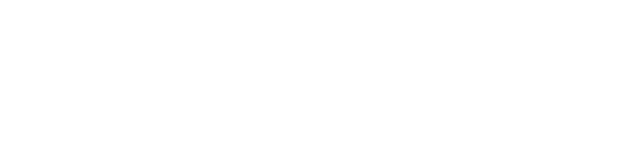
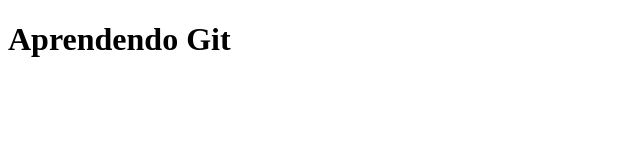
Before and after one commit to FullStack-AllenHalsay/front-end, a plain HTML site: page index.html in a window 1280 px wide. Shown: the whole page, without its empty margins (0-640 px from the left). Drawn offline with Linux system fonts and the light colour scheme.

Commit message:
primeirocommit

```diff
--- a/index.html
+++ b/index.html
@@ -9,7 +9,7 @@
 </head>
 
 <body>
-
+    <h1>Aprendendo Git</h1>
 </body>
 
 </html>
```
